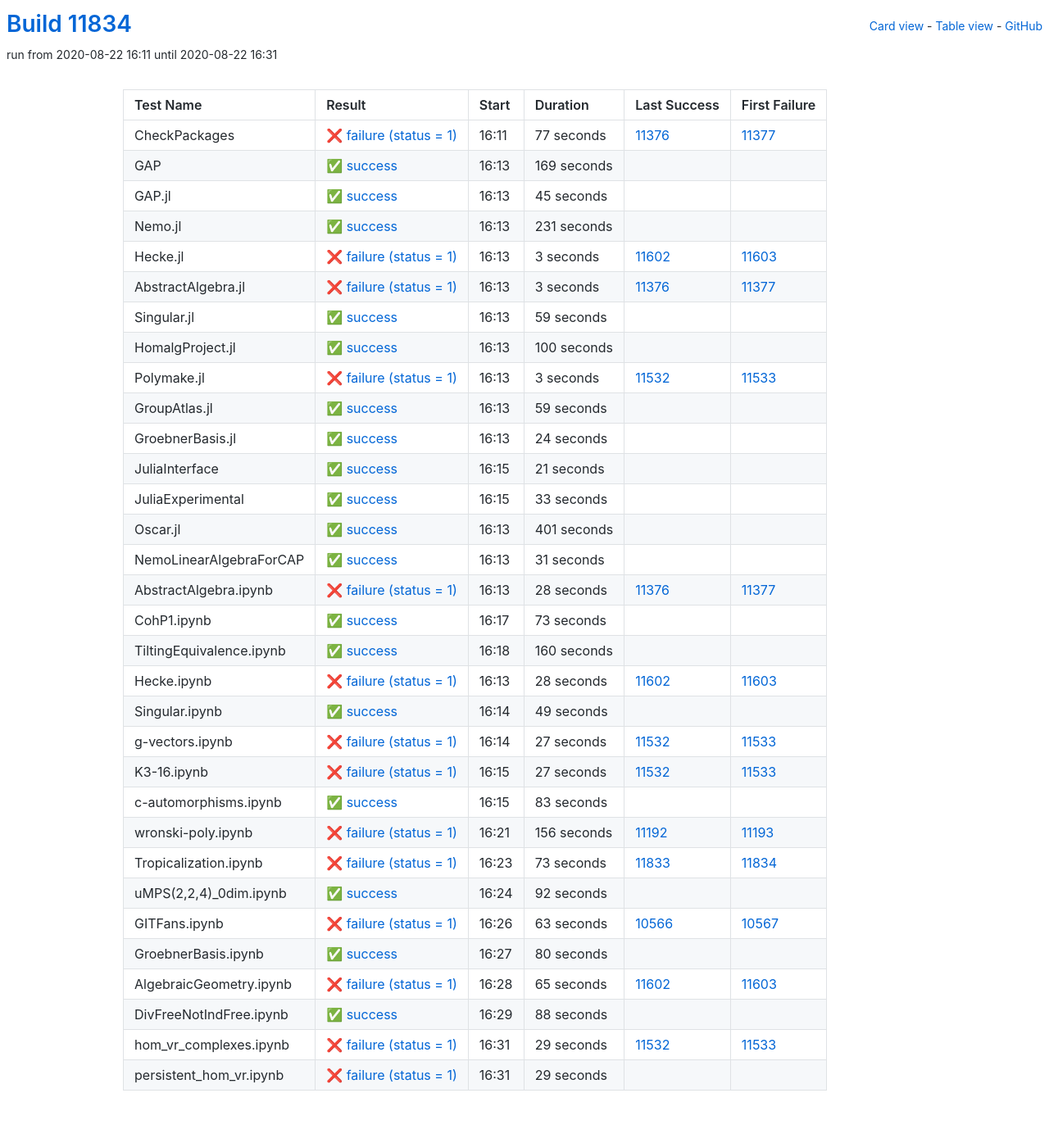
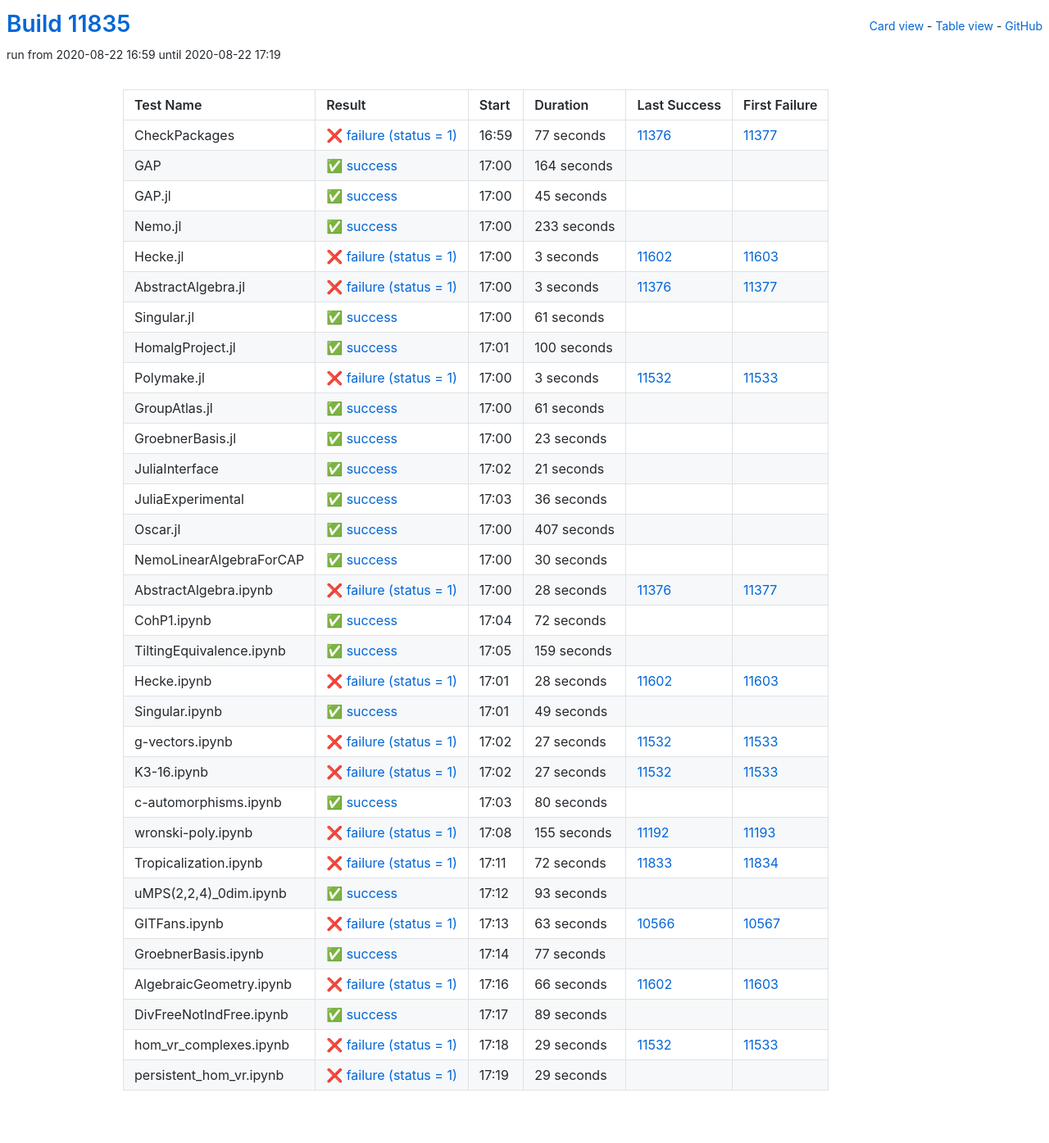
Before and after one commit to oscar-system/oscar-ci-status, a Jekyll site: the page built from table.html, in a window 1280 px wide. Shown: the whole page at 82% size. Built offline with Jekyll 4.4.1, drawn with Linux system fonts in a browser that asks for light colours.

Commit message:
Build #11835

```diff
--- a/_data/ci.yml
+++ b/_data/ci.yml
@@ -1,6 +1,6 @@
 ---
-build: 11834
-build_url: https://oscarci.mathematik.uni-kl.de/job/oscar/11834/
+build: 11835
+build_url: https://oscarci.mathematik.uni-kl.de/job/oscar/11835/
 job: oscar
 organization: oscar-system
 repo: oscar-ci-status
@@ -8,8 +8,8 @@
 tests:
 - name: CheckPackages
   id: checkpackages
-  log: https://oscarci.mathematik.uni-kl.de/job/oscar/11834/artifact/logs/build-11834/CheckPackages.log
-  start: 2020-08-22 16:11
+  log: https://oscarci.mathematik.uni-kl.de/job/oscar/11835/artifact/logs/build-11835/CheckPackages.log
+  start: 2020-08-22 16:59
   success: false
   exitcode: 1
   status: failure
@@ -20,20 +20,20 @@
   first_failure_url: https://oscarci.mathematik.uni-kl.de/job/oscar/11377/
 - name: GAP
   id: gap
-  log: https://oscarci.mathematik.uni-kl.de/job/oscar/11834/artifact/logs/build-11834/GAP.log
-  start: 2020-08-22 16:13
+  log: https://oscarci.mathematik.uni-kl.de/job/oscar/11835/artifact/logs/build-11835/GAP.log
+  start: 2020-08-22 17:00
   success: true
   exitcode: 0
   status: success
-  duration: 169
+  duration: 164
   last_success: false
   last_success_url:
   first_failure: false
   first_failure_url:
 - name: GAP.jl
   id: gap-jl
-  log: https://oscarci.mathematik.uni-kl.de/job/oscar/11834/artifact/logs/build-11834/GAP.jl.log
-  start: 2020-08-22 16:13
+  log: https://oscarci.mathematik.uni-kl.de/job/oscar/11835/artifact/logs/build-11835/GAP.jl.log
+  start: 2020-08-22 17:00
   success: true
   exitcode: 0
   status: success
@@ -44,20 +44,20 @@
   first_failure_url:
 - name: Nemo.jl
   id: nemo-jl
-  log: https://oscarci.mathematik.uni-kl.de/job/oscar/11834/artifact/logs/build-11834/Nemo.jl.log
-  start: 2020-08-22 16:13
+  log: https://oscarci.mathematik.uni-kl.de/job/oscar/11835/artifact/logs/build-11835/Nemo.jl.log
+  start: 2020-08-22 17:00
   success: true
   exitcode: 0
   status: success
-  duration: 231
+  duration: 233
   last_success: false
   last_success_url:
   first_failure: false
   first_failure_url:
 - name: Hecke.jl
   id: hecke-jl
-  log: https://oscarci.mathematik.uni-kl.de/job/oscar/11834/artifact/logs/build-11834/Hecke.jl.log
-  start: 2020-08-22 16:13
+  log: https://oscarci.mathematik.uni-kl.de/job/oscar/11835/artifact/logs/build-11835/Hecke.jl.log
+  start: 2020-08-22 17:00
   success: false
   exitcode: 1
   status: failure
@@ -68,8 +68,8 @@
   first_failure_url: https://oscarci.mathematik.uni-kl.de/job/oscar/11603/
 - name: AbstractAlgebra.jl
   id: abstractalgebra-jl
-  log: https://oscarci.mathematik.uni-kl.de/job/oscar/11834/artifact/logs/build-11834/AbstractAlgebra.jl.log
-  start: 2020-08-22 16:13
+  log: https://oscarci.mathematik.uni-kl.de/job/oscar/11835/artifact/logs/build-11835/AbstractAlgebra.jl.log
+  start: 2020-08-22 17:00
   success: false
   exitcode: 1
   status: failure
@@ -80,20 +80,20 @@
   first_failure_url: https://oscarci.mathematik.uni-kl.de/job/oscar/11377/
 - name: Singular.jl
   id: singular-jl
-  log: https://oscarci.mathematik.uni-kl.de/job/oscar/11834/artifact/logs/build-11834/Singular.jl.log
-  start: 2020-08-22 16:13
+  log: https://oscarci.mathematik.uni-kl.de/job/oscar/11835/artifact/logs/build-11835/Singular.jl.log
+  start: 2020-08-22 17:00
   success: true
   exitcode: 0
   status: success
-  duration: 59
+  duration: 61
   last_success: false
   last_success_url:
   first_failure: false
   first_failure_url:
 - name: HomalgProject.jl
   id: homalgproject-jl
-  log: https://oscarci.mathematik.uni-kl.de/job/oscar/11834/artifact/logs/build-11834/HomalgProject.jl.log
-  start: 2020-08-22 16:13
+  log: https://oscarci.mathematik.uni-kl.de/job/oscar/11835/artifact/logs/build-11835/HomalgProject.jl.log
+  start: 2020-08-22 17:01
   success: true
   exitcode: 0
   status: success
@@ -104,8 +104,8 @@
   first_failure_url:
 - name: Polymake.jl
   id: polymake-jl
-  log: https://oscarci.mathematik.uni-kl.de/job/oscar/11834/artifact/logs/build-11834/Polymake.jl.log
-  start: 2020-08-22 16:13
+  log: https://oscarci.mathematik.uni-kl.de/job/oscar/11835/artifact/logs/build-11835/Polymake.jl.log
+  start: 2020-08-22 17:00
   success: false
   exitcode: 1
   status: failure
@@ -116,32 +116,32 @@
   first_failure_url: https://oscarci.mathematik.uni-kl.de/job/oscar/11533/
 - name: GroupAtlas.jl
   id: groupatlas-jl
-  log: https://oscarci.mathematik.uni-kl.de/job/oscar/11834/artifact/logs/build-11834/GroupAtlas.jl.log
-  start: 2020-08-22 16:13
+  log: https://oscarci.mathematik.uni-kl.de/job/oscar/11835/artifact/logs/build-11835/GroupAtlas.jl.log
+  start: 2020-08-22 17:00
   success: true
   exitcode: 0
   status: success
-  duration: 59
+  duration: 61
   last_success: false
   last_success_url:
   first_failure: false
   first_failure_url:
 - name: GroebnerBasis.jl
   id: groebnerbasis-jl
-  log: https://oscarci.mathematik.uni-kl.de/job/oscar/11834/artifact/logs/build-11834/GroebnerBasis.jl.log
-  start: 2020-08-22 16:13
+  log: https://oscarci.mathematik.uni-kl.de/job/oscar/11835/artifact/logs/build-11835/GroebnerBasis.jl.log
+  start: 2020-08-22 17:00
   success: true
   exitcode: 0
   status: success
-  duration: 24
+  duration: 23
   last_success: false
   last_success_url:
   first_failure: false
   first_failure_url:
 - name: JuliaInterface
   id: juliainterface
-  log: https://oscarci.mathematik.uni-kl.de/job/oscar/11834/artifact/logs/build-11834/JuliaInterface.log
-  start: 2020-08-22 16:15
+  log: https://oscarci.mathematik.uni-kl.de/job/oscar/11835/artifact/logs/build-11835/JuliaInterface.log
+  start: 2020-08-22 17:02
   success: true
   exitcode: 0
   status: success
@@ -152,44 +152,44 @@
   first_failure_url:
 - name: JuliaExperimental
   id: juliaexperimental
-  log: https://oscarci.mathematik.uni-kl.de/job/oscar/11834/artifact/logs/build-11834/JuliaExperimental.log
-  start: 2020-08-22 16:15
+  log: https://oscarci.mathematik.uni-kl.de/job/oscar/11835/artifact/logs/build-11835/JuliaExperimental.log
+  start: 2020-08-22 17:03
   success: true
   exitcode: 0
   status: success
-  duration: 33
+  duration: 36
   last_success: false
   last_success_url:
   first_failure: false
   first_failure_url:
 - name: Oscar.jl
   id: oscar-jl
-  log: https://oscarci.mathematik.uni-kl.de/job/oscar/11834/artifact/logs/build-11834/Oscar.jl.log
-  start: 2020-08-22 16:13
+  log: https://oscarci.mathematik.uni-kl.de/job/oscar/11835/artifact/logs/build-11835/Oscar.jl.log
+  start: 2020-08-22 17:00
   success: true
   exitcode: 0
   status: success
-  duration: 401
+  duration: 407
   last_success: false
   last_success_url:
   first_failure: false
   first_failure_url:
 - name: NemoLinearAlgebraForCAP
   id: nemolinearalgebraforcap
-  log: https://oscarci.mathematik.uni-kl.de/job/oscar/11834/artifact/logs/build-11834/NemoLinearAlgebraForCAP.log
-  start: 2020-08-22 16:13
+  log: https://oscarci.mathematik.uni-kl.de/job/oscar/11835/artifact/logs/build-11835/NemoLinearAlgebraForCAP.log
+  start: 2020-08-22 17:00
   success: true
   exitcode: 0
   status: success
-  duration: 31
+  duration: 30
   last_success: false
   last_success_url:
   first_failure: false
   first_failure_url:
 - name: AbstractAlgebra.ipynb
   id: abstractalgebra-ipynb
-  log: https://oscarci.mathematik.uni-kl.de/job/oscar/11834/artifact/logs/build-11834/AbstractAlgebra.ipynb.log
-  start: 2020-08-22 16:13
+  log: https://oscarci.mathematik.uni-kl.de/job/oscar/11835/artifact/logs/build-11835/AbstractAlgebra.ipynb.log
+  start: 2020-08-22 17:00
   success: false
   exitcode: 1
   status: failure
@@ -200,32 +200,32 @@
   first_failure_url: https://oscarci.mathematik.uni-kl.de/job/oscar/11377/
 - name: CohP1.ipynb
   id: cohp1-ipynb
-  log: https://oscarci.mathematik.uni-kl.de/job/oscar/11834/artifact/logs/build-11834/CohP1.ipynb.log
-  start: 2020-08-22 16:17
+  log: https://oscarci.mathematik.uni-kl.de/job/oscar/11835/artifact/logs/build-11835/CohP1.ipynb.log
+  start: 2020-08-22 17:04
   success: true
   exitcode: 0
   status: success
-  duration: 73
+  duration: 72
   last_success: false
   last_success_url:
   first_failure: false
   first_failure_url:
 - name: TiltingEquivalence.ipynb
   id: tiltingequivalence-ipynb
-  log: https://oscarci.mathematik.uni-kl.de/job/oscar/11834/artifact/logs/build-11834/TiltingEquivalence.ipynb.log
-  start: 2020-08-22 16:18
+  log: https://oscarci.mathematik.uni-kl.de/job/oscar/11835/artifact/logs/build-11835/TiltingEquivalence.ipynb.log
+  start: 2020-08-22 17:05
   success: true
   exitcode: 0
   status: success
-  duration: 160
+  duration: 159
   last_success: false
   last_success_url:
   first_failure: false
   first_failure_url:
 - name: Hecke.ipynb
   id: hecke-ipynb
-  log: https://oscarci.mathematik.uni-kl.de/job/oscar/11834/artifact/logs/build-11834/Hecke.ipynb.log
-  start: 2020-08-22 16:13
+  log: https://oscarci.mathematik.uni-kl.de/job/oscar/11835/artifact/logs/build-11835/Hecke.ipynb.log
+  start: 2020-08-22 17:01
   success: false
   exitcode: 1
   status: failure
@@ -236,8 +236,8 @@
   first_failure_url: https://oscarci.mathematik.uni-kl.de/job/oscar/11603/
 - name: Singular.ipynb
   id: singular-ipynb
-  log: https://oscarci.mathematik.uni-kl.de/job/oscar/11834/artifact/logs/build-11834/Singular.ipynb.log
-  start: 2020-08-22 16:14
+  log: https://oscarci.mathematik.uni-kl.de/job/oscar/11835/artifact/logs/build-11835/Singular.ipynb.log
+  start: 2020-08-22 17:01
   success: true
   exitcode: 0
   status: success
@@ -248,8 +248,8 @@
   first_failure_url:
 - name: g-vectors.ipynb
   id: g-vectors-ipynb
-  log: https://oscarci.mathematik.uni-kl.de/job/oscar/11834/artifact/logs/build-11834/g-vectors.ipynb.log
-  start: 2020-08-22 16:14
+  log: https://oscarci.mathematik.uni-kl.de/job/oscar/11835/artifact/logs/build-11835/g-vectors.ipynb.log
+  start: 2020-08-22 17:02
   success: false
   exitcode: 1
   status: failure
@@ -260,8 +260,8 @@
   first_failure_url: https://oscarci.mathematik.uni-kl.de/job/oscar/11533/
 - name: K3-16.ipynb
   id: k3-16-ipynb
-  log: https://oscarci.mathematik.uni-kl.de/job/oscar/11834/artifact/logs/build-11834/K3-16.ipynb.log
-  start: 2020-08-22 16:15
+  log: https://oscarci.mathematik.uni-kl.de/job/oscar/11835/artifact/logs/build-11835/K3-16.ipynb.log
+  start: 2020-08-22 17:02
   success: false
   exitcode: 1
   status: failure
@@ -272,56 +272,56 @@
   first_failure_url: https://oscarci.mathematik.uni-kl.de/job/oscar/11533/
 - name: c-automorphisms.ipynb
   id: c-automorphisms-ipynb
-  log: https://oscarci.mathematik.uni-kl.de/job/oscar/11834/artifact/logs/build-11834/c-automorphisms.ipynb.log
-  start: 2020-08-22 16:15
+  log: https://oscarci.mathematik.uni-kl.de/job/oscar/11835/artifact/logs/build-11835/c-automorphisms.ipynb.log
+  start: 2020-08-22 17:03
   success: true
   exitcode: 0
   status: success
-  duration: 83
+  duration: 80
   last_success: false
   last_success_url:
   first_failure: false
   first_failure_url:
 - name: wronski-poly.ipynb
   id: wronski-poly-ipynb
-  log: https://oscarci.mathematik.uni-kl.de/job/oscar/11834/artifact/logs/build-11834/wronski-poly.ipynb.log
-  start: 2020-08-22 16:21
+  log: https://oscarci.mathematik.uni-kl.de/job/oscar/11835/artifact/logs/build-11835/wronski-poly.ipynb.log
+  start: 2020-08-22 17:08
   success: false
   exitcode: 1
   status: failure
-  duration: 156
+  duration: 155
   last_success: 11192
   last_success_url: https://oscarci.mathematik.uni-kl.de/job/oscar/11192/
   first_failure: 11193
   first_failure_url: https://oscarci.mathematik.uni-kl.de/job/oscar/11193/
 - name: Tropicalization.ipynb
   id: tropicalization-ipynb
-  log: https://oscarci.mathematik.uni-kl.de/job/oscar/11834/artifact/logs/build-11834/Tropicalization.ipynb.log
-  start: 2020-08-22 16:23
+  log: https://oscarci.mathematik.uni-kl.de/job/oscar/11835/artifact/logs/build-11835/Tropicalization.ipynb.log
+  start: 2020-08-22 17:11
   success: false
   exitcode: 1
   status: failure
-  duration: 73
+  duration: 72
   last_success: 11833
   last_success_url: https://oscarci.mathematik.uni-kl.de/job/oscar/11833/
   first_failure: 11834
   first_failure_url: https://oscarci.mathematik.uni-kl.de/job/oscar/11834/
 - name: uMPS(2,2,4)_0dim.ipynb
   id: umps-2-2-4-0dim-ipynb
-  log: https://oscarci.mathematik.uni-kl.de/job/oscar/11834/artifact/logs/build-11834/uMPS-2-2-4-_0dim.ipynb.log
-  start: 2020-08-22 16:24
+  log: https://oscarci.mathematik.uni-kl.de/job/oscar/11835/artifact/logs/build-11835/uMPS-2-2-4-_0dim.ipynb.log
+  start: 2020-08-22 17:12
   success: true
   exitcode: 0
   status: success
-  duration: 92
+  duration: 93
   last_success: false
   last_success_url:
   first_failure: false
   first_failure_url:
 - name: GITFans.ipynb
   id: gitfans-ipynb
-  log: https://oscarci.mathematik.uni-kl.de/job/oscar/11834/artifact/logs/build-11834/GITFans.ipynb.log
-  start: 2020-08-22 16:26
+  log: https://oscarci.mathematik.uni-kl.de/job/oscar/11835/artifact/logs/build-11835/GITFans.ipynb.log
+  start: 2020-08-22 17:13
   success: false
   exitcode: 1
   status: failure
@@ -332,44 +332,44 @@
   first_failure_url: https://oscarci.mathematik.uni-kl.de/job/oscar/10567/
 - name: GroebnerBasis.ipynb
   id: groebnerbasis-ipynb
-  log: https://oscarci.mathematik.uni-kl.de/job/oscar/11834/artifact/logs/build-11834/GroebnerBasis.ipynb.log
-  start: 2020-08-22 16:27
+  log: https://oscarci.mathematik.uni-kl.de/job/oscar/11835/artifact/logs/build-11835/GroebnerBasis.ipynb.log
+  start: 2020-08-22 17:14
   success: true
   exitcode: 0
   status: success
-  duration: 80
+  duration: 77
   last_success: false
   last_success_url:
   first_failure: false
   first_failure_url:
 - name: AlgebraicGeometry.ipynb
   id: algebraicgeometry-ipynb
-  log: https://oscarci.mathematik.uni-kl.de/job/oscar/11834/artifact/logs/build-11834/AlgebraicGeometry.ipynb.log
-  start: 2020-08-22 16:28
+  log: https://oscarci.mathematik.uni-kl.de/job/oscar/11835/artifact/logs/build-11835/AlgebraicGeometry.ipynb.log
+  start: 2020-08-22 17:16
   success: false
   exitcode: 1
   status: failure
-  duration: 65
+  duration: 66
   last_success: 11602
   last_success_url: https://oscarci.mathematik.uni-kl.de/job/oscar/11602/
   first_failure: 11603
   first_failure_url: https://oscarci.mathematik.uni-kl.de/job/oscar/11603/
 - name: DivFreeNotIndFree.ipynb
   id: divfreenotindfree-ipynb
-  log: https://oscarci.mathematik.uni-kl.de/job/oscar/11834/artifact/logs/build-11834/DivFreeNotIndFree.ipynb.log
-  start: 2020-08-22 16:29
+  log: https://oscarci.mathematik.uni-kl.de/job/oscar/11835/artifact/logs/build-11835/DivFreeNotIndFree.ipynb.log
+  start: 2020-08-22 17:17
   success: true
   exitcode: 0
   status: success
-  duration: 88
+  duration: 89
   last_success: false
   last_success_url:
   first_failure: false
   first_failure_url:
 - name: hom_vr_complexes.ipynb
   id: hom-vr-complexes-ipynb
-  log: https://oscarci.mathematik.uni-kl.de/job/oscar/11834/artifact/logs/build-11834/hom_vr_complexes.ipynb.log
-  start: 2020-08-22 16:31
+  log: https://oscarci.mathematik.uni-kl.de/job/oscar/11835/artifact/logs/build-11835/hom_vr_complexes.ipynb.log
+  start: 2020-08-22 17:18
   success: false
   exitcode: 1
   status: failure
@@ -380,8 +380,8 @@
   first_failure_url: https://oscarci.mathematik.uni-kl.de/job/oscar/11533/
 - name: persistent_hom_vr.ipynb
   id: persistent-hom-vr-ipynb
-  log: https://oscarci.mathematik.uni-kl.de/job/oscar/11834/artifact/logs/build-11834/persistent_hom_vr.ipynb.log
-  start: 2020-08-22 16:31
+  log: https://oscarci.mathematik.uni-kl.de/job/oscar/11835/artifact/logs/build-11835/persistent_hom_vr.ipynb.log
+  start: 2020-08-22 17:19
   success: false
   exitcode: 1
   status: failure
```
Also changed, not shown: README.md.
